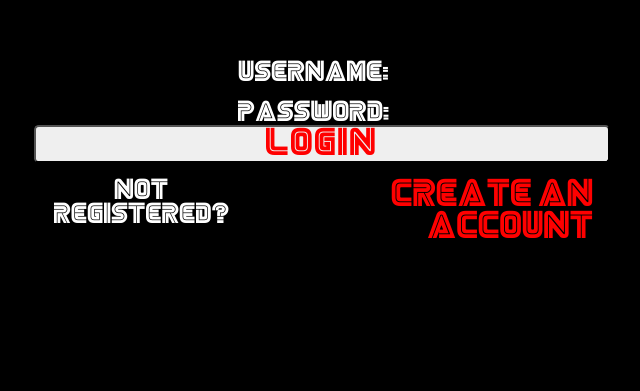
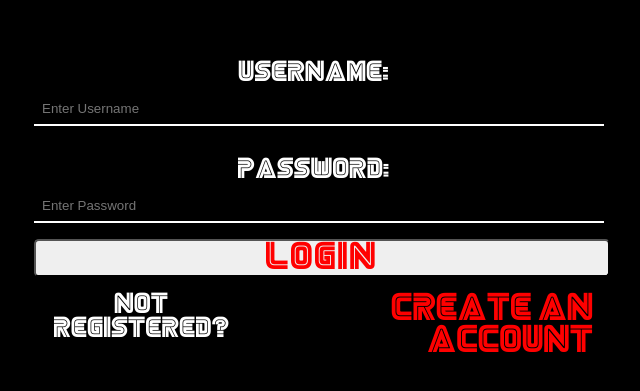
Before and after one commit to honeypot-project/client, a plain HTML site: page login.html in a window 1280 px wide. Shown: the part 115-506 px from the top of the page, without its empty margins (326-966 px from the left). Drawn offline with Linux system fonts and the light colour scheme.

Commit message:
fixed hidden inputs

```diff
--- a/login.html
+++ b/login.html
@@ -16,12 +16,11 @@
             <ul>
                 <li>
                     <label for="username">Username:</label>
-                    <input id="username" type="text" placeholder="Enter Username" required class="hidden">
+                    <input id="username" type="text" placeholder="Enter Username" required>
                 </li>
                 <li>
                     <label for="password">Password:</label>
-                    <input id="password" type="password" placeholder="Enter Password" name="password" required
-                           class="hidden">
+                    <input id="password" type="password" placeholder="Enter Password" name="password" required>
                 </li>
             </ul>
             <button id="submit">login</button>
```
